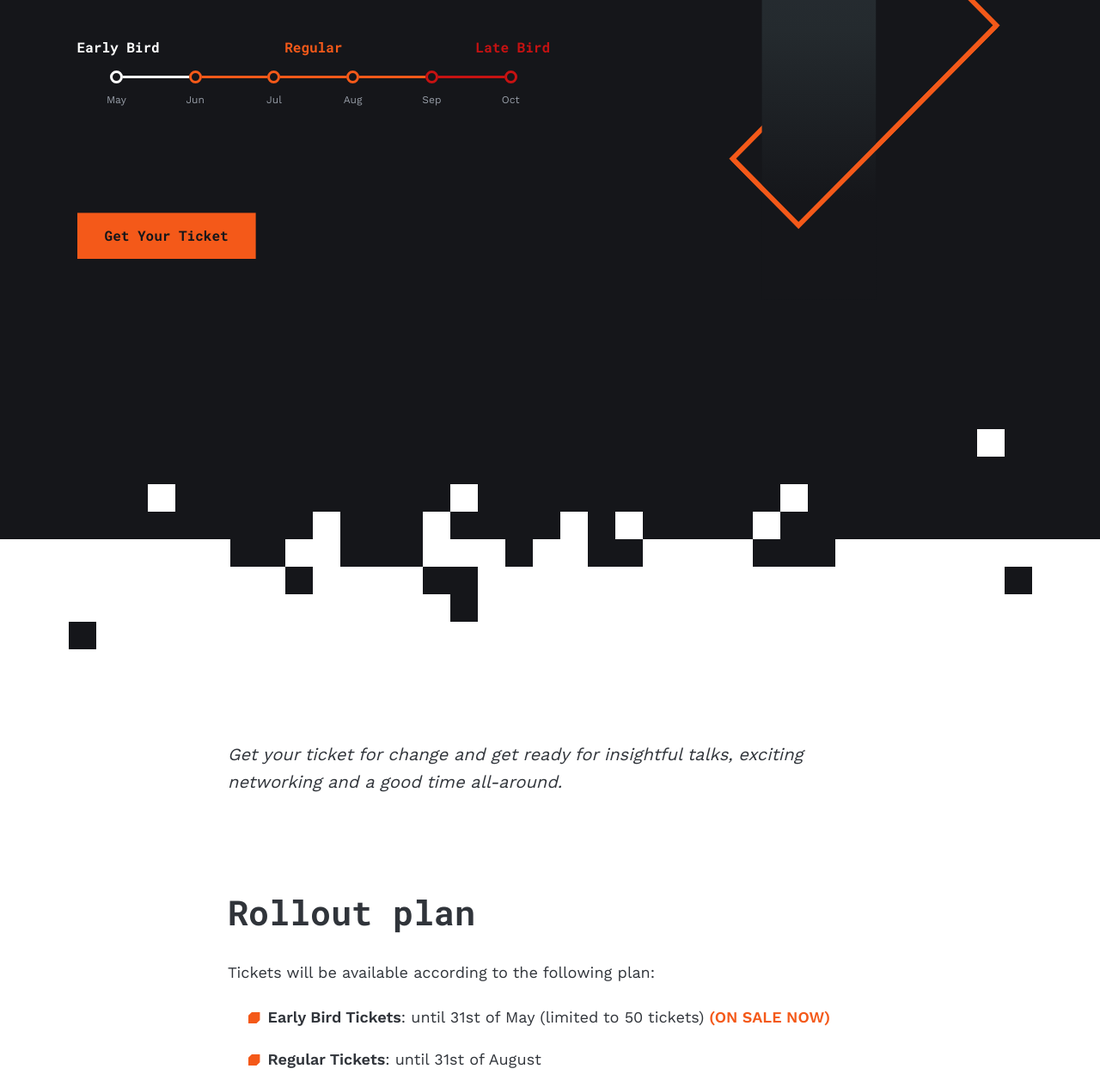
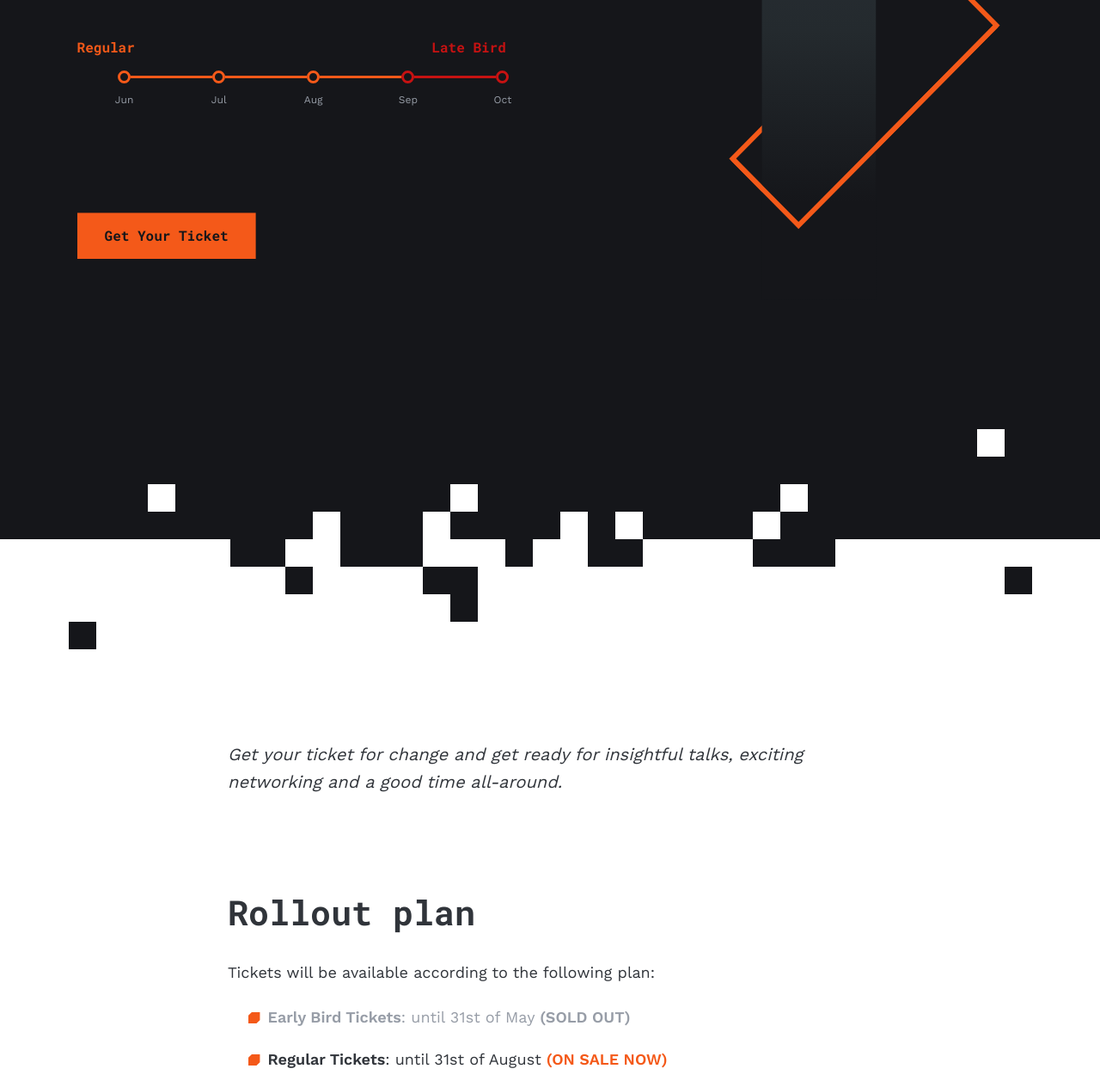
Before and after one commit to tim-js/revojs.ro, a Gatsby site: page /tickets in a window 1280 px wide. Shown: the part 363-1620 px from the top of the page at 86% size. Built offline with nearby package versions, Linux system fonts and the light colour scheme; Gatsby itself is replaced by a stand-in of ours.

Commit message:
Update Tickets: Early Bird sold out

```diff
--- a/src/components/index/updates.jsx
+++ b/src/components/index/updates.jsx
@@ -22,11 +22,9 @@ export default () => {
         </li>
         <li>
           <Link to="/tickets/">
-            <strong className="update-title mono">Early Bird tickets available</strong>
+            <strong className="update-title mono">Early Bird tickets SOLD OUT</strong>
             <p className="update-content light-faded">
-              Be fast to grab yours until
-              the 31st of May or until the 50 available Early Birds fly
-              away.
+              The first 50 Early Birds flew away. Regular tickets are now On Sale.
             </p>
           </Link>
         </li>
--- a/src/pages/tickets.jsx
+++ b/src/pages/tickets.jsx
@@ -11,12 +11,12 @@ import { PurchaseTicket } from "@components/CTA";
 import "./tickets.scss";
 
 export default () => {
-  const INDEX_START_EARLY = 3;
+  // const INDEX_START_EARLY = 3;
   const INDEX_START_REGULAR = 5;
   const INDEX_START_LATE = 8;
 
   const now = new Date();
-  const currentMonth = Math.max(now.getMonth(), INDEX_START_EARLY);
+  const currentMonth = Math.max(now.getMonth(), INDEX_START_REGULAR);
 
   const months = [
     "Jan",
@@ -118,13 +118,13 @@ export default () => {
 
             <p>Tickets will be available according to the following plan:</p>
             <ul className="bullet">
-              <li>
-                <strong>Early Bird Tickets</strong>: until 31st of May (limited
-                to 50 tickets){" "}
-                <strong className="highlight">(ON SALE NOW)</strong>
+              <li className="light-faded">
+                <strong>Early Bird Tickets</strong>: until 31st of May{" "}
+                <strong>(SOLD OUT)</strong>
               </li>
               <li>
-                <strong>Regular Tickets</strong>: until 31st of August
+                <strong>Regular Tickets</strong>: until 31st of August{" "}
+                <strong className="highlight">(ON SALE NOW)</strong>
               </li>
               <li>
                 <strong>Late Bird Tickets</strong>: until 30th of September
--- a/src/pages/tickets.scss
+++ b/src/pages/tickets.scss
@@ -38,14 +38,15 @@
   color: white;
 }
 .tag-regular {
-  justify-self: center;
-  text-align: center;
+  // justify-self: center;
+  justify-self: flex-start;
+  // text-align: center;
   color: var(--primary);
 }
 .tag-late {
   justify-self: flex-end;
   color: #c61212;
-  text-align: right;
+  // text-align: right;
 }
 
 .tickets-timeline {
```
